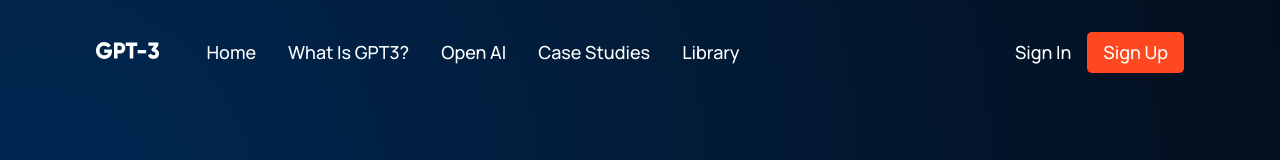
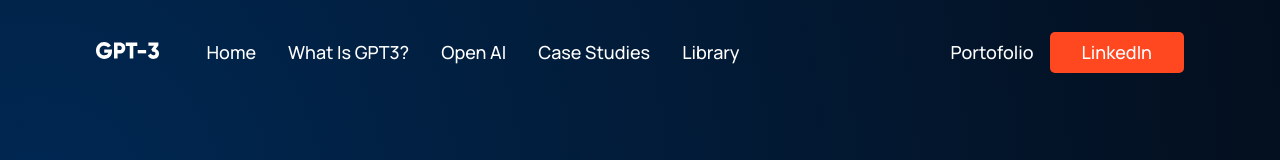
Before and after one commit to samuelraymond7/gpt, a React (Create React App) app: page / in a window 1280 px wide. Shown: the top 160 px of the page. Built offline with nearby package versions, Linux system fonts and the light colour scheme.

Commit message:
change navbar content

```diff
--- a/src/components/navbar/navbar.css
+++ b/src/components/navbar/navbar.css
@@ -34,7 +34,7 @@
 }
 
 .gpt3__navbar-links_container p,
-.gpt3__navbar-sign p,
+.gpt3__navbar-sign a,
 .gpt3__navbar-menu_container p{
     color: #fff;
     font-family: var(--font-family);
--- a/src/components/navbar/navbar.jsx
+++ b/src/components/navbar/navbar.jsx
@@ -27,8 +27,10 @@
       </div>
 
       <div className='gpt3__navbar-sign'>
-        <p>Sign in</p>
-        <button type='button'>Sign Up</button>
+        <a href="https://samuelraymond7.github.io/portofolio/" target='_blank' rel='noopener noreferrer'>Portofolio</a>
+        <button type='button'>
+          <a href="https://www.linkedin.com/in/samuel-raymond-pranowo/" target='_blank' rel='noopener noreferrer'>LinkedIn</a>
+        </button>
       </div>
 
       <div className='gpt3__navbar-menu'>
@@ -38,8 +40,10 @@
             <div className='gpt3__navbar-menu_container-links'>
               <Menu/>
               <div className='gpt3__navbar-menu_container-links-sign'>
-                <p>Sign in</p>
-                <button type='button'>Sign Up</button>
+                <p><a href="https://samuelraymond7.github.io/portofolio/" target='_blank' rel='noopener noreferrer'>Portofolio</a></p>
+                <button type='button'>
+                  <a href="https://www.linkedin.com/in/samuel-raymond-pranowo/" target='_blank' rel='noopener noreferrer'>LinkedIn</a>
+                </button>
               </div>
             </div>
           </div>
```
